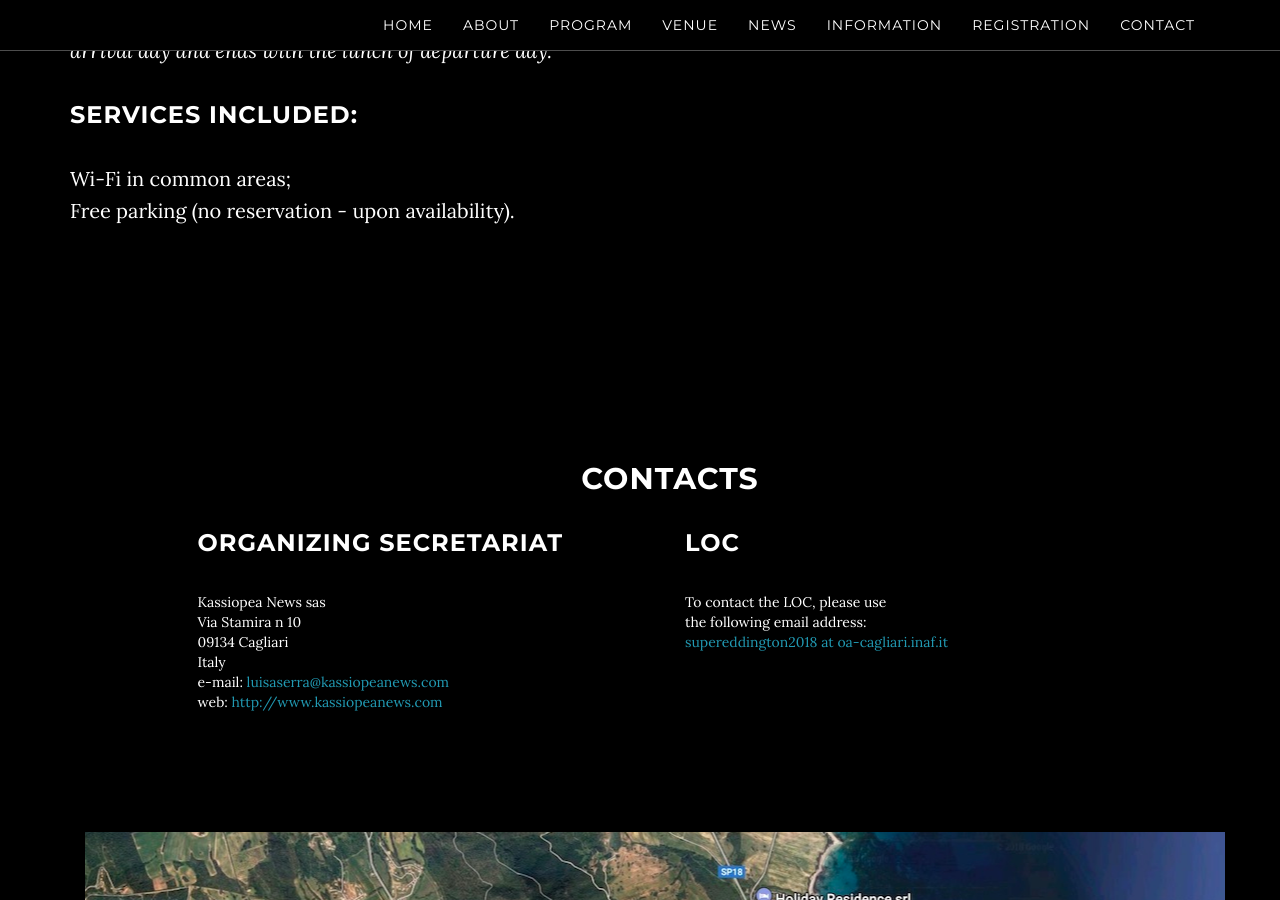
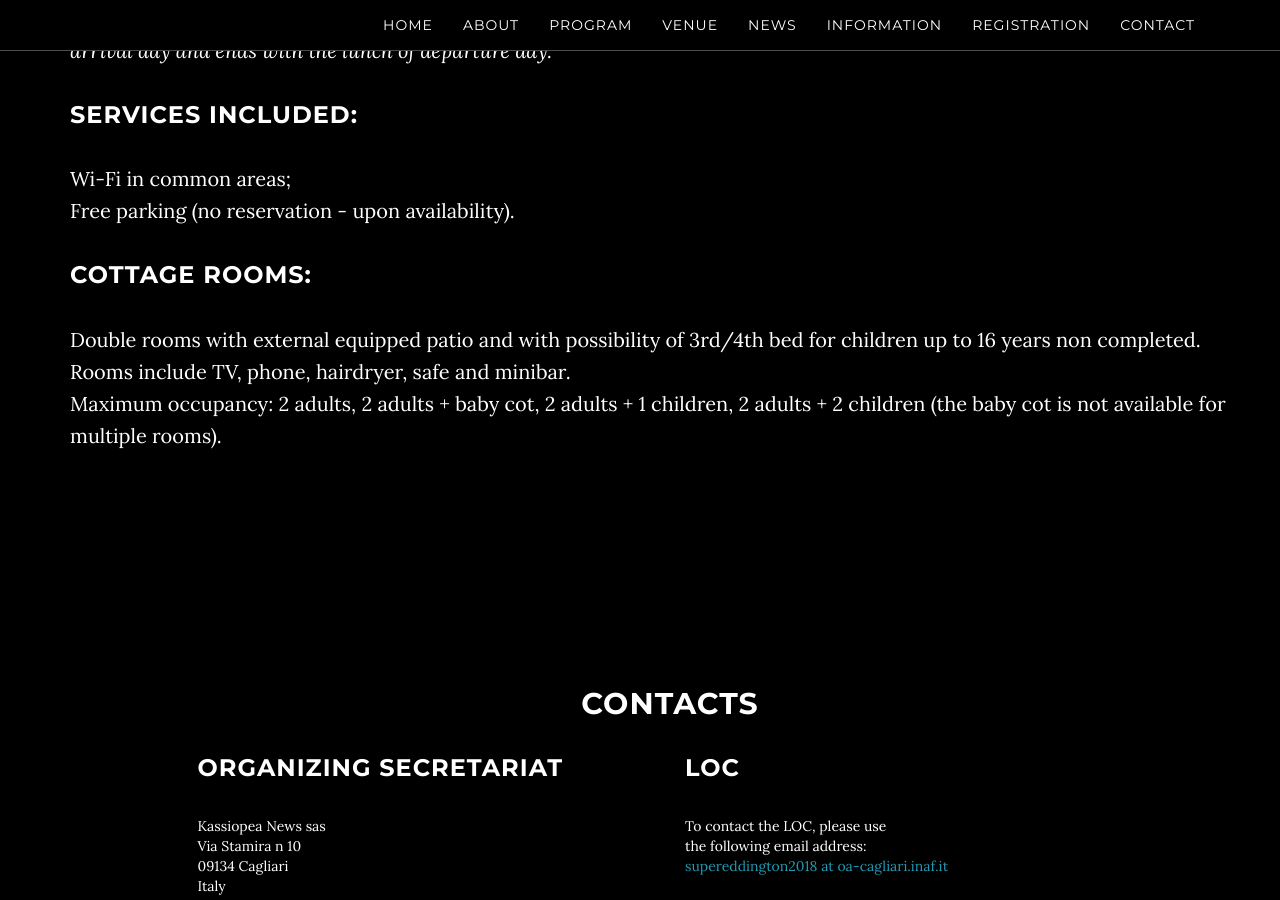
Before and after one commit to breakingthelimits/supereddington2018, a Jekyll site: the page built from index.html, in a window 1280 px wide and 900 px high, scrolled down 4478 px. Built offline with Jekyll 4.4.1, drawn with Linux system fonts in a browser that asks for light colours.

Commit message:
add cottage rooms

```diff
--- a/_includes/venue.html
+++ b/_includes/venue.html
@@ -76,6 +76,17 @@
           </div>
 
 
+          <div class="row">
+               <h3> COTTAGE ROOMS:</h3>
+                    <p> Double rooms with external equipped patio and with possibility of 3rd/4th bed for children up to 16
+                         years non completed. <br />
+                         Rooms include TV, phone, hairdryer, safe and minibar. <br />
+                         Maximum occupancy: 2 adults, 2 adults + baby cot, 2 adults + 1 children, 2 adults + 2 children (the
+                         baby cot is not available for multiple rooms).
+
+                    </p>
+          </div>
+
 
 
 
```
